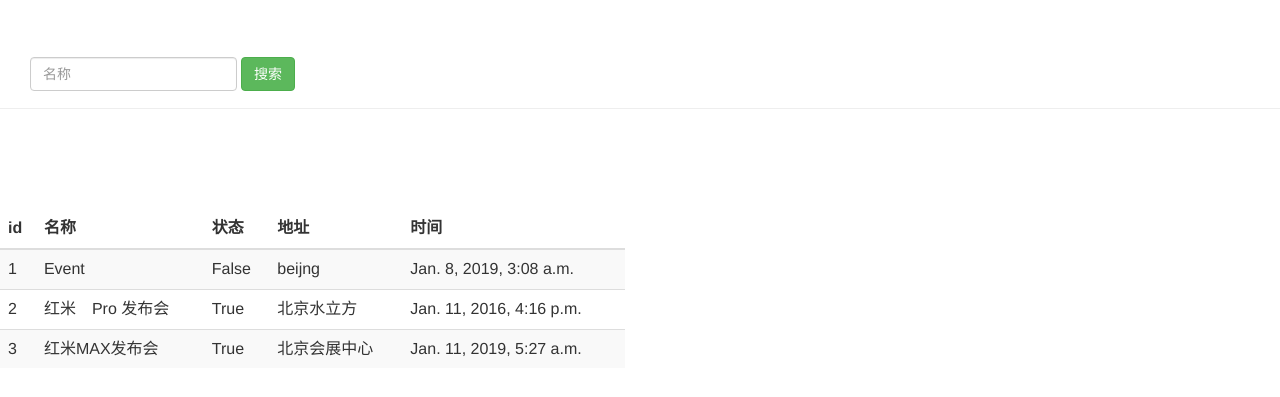
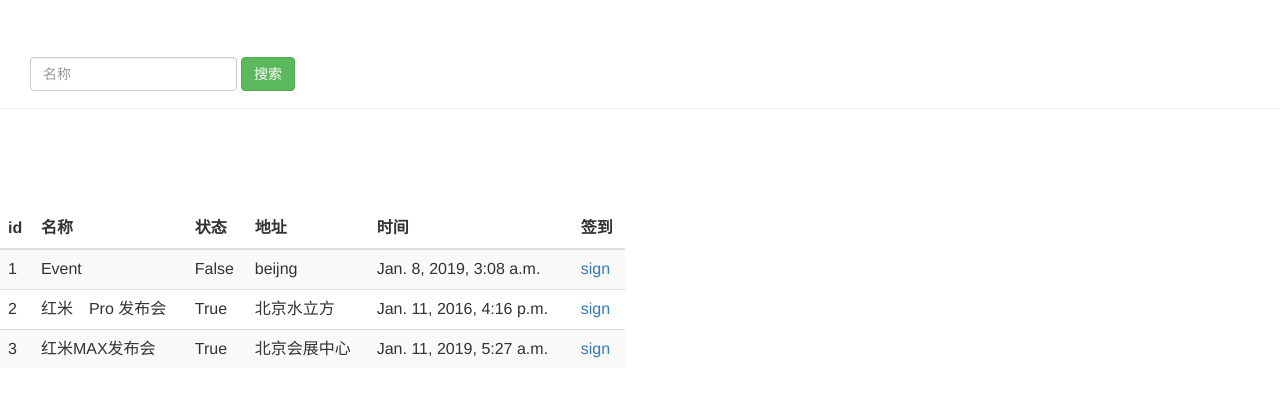
Before and after one commit to Greenbirch2007/DataVisualizations, a Django app: page /event_manage/ in a window 1280 px wide. Shown: the part 51-448 px from the top of the page. Run offline with Django 3.2, Linux system fonts and the light colour scheme; data comes from the database, SQL or seed files in the repository; some libraries are stand-ins or nearby versions.

Commit message:
８web接口开发

```diff
--- a/实践之路/web接口开发与自动化测试基于python语言/guest/guest/settings.py
+++ b/实践之路/web接口开发与自动化测试基于python语言/guest/guest/settings.py
@@ -45,7 +45,7 @@
     'django.middleware.security.SecurityMiddleware',
     'django.contrib.sessions.middleware.SessionMiddleware',
     'django.middleware.common.CommonMiddleware',
-    'django.middleware.csrf.CsrfViewMiddleware',
+    #'django.middleware.csrf.CsrfViewMiddleware',
     'django.contrib.auth.middleware.AuthenticationMiddleware',
     'django.contrib.messages.middleware.MessageMiddleware',
     'django.middleware.clickjacking.XFrameOptionsMiddleware',
--- a/实践之路/web接口开发与自动化测试基于python语言/guest/guest/urls.py
+++ b/实践之路/web接口开发与自动化测试基于python语言/guest/guest/urls.py
@@ -25,6 +25,9 @@
     url(r"^accounts/login/$",views.index),
     url(r"^search_name/$",views.search_name),
     url(r"^guest_manage/$",views.guest_manage),
+    url(r"^sign_index/(?P<eid>[0-9]+)/$",views.sign_index),
+    url(r"^sign_index_action/(?P<eid>[0-9]+)/$",views.sign_index_action),
+    url(r'^logout/$',views.logout),
 
 
 ]
--- a/实践之路/web接口开发与自动化测试基于python语言/guest/sign/templates/event_manage.html
+++ b/实践之路/web接口开发与自动化测试基于python语言/guest/sign/templates/event_manage.html
@@ -49,7 +49,7 @@
          <table class="table table-striped">
              <thead>
                <tr>
-                   <th>id</th><th>名称</th><th>状态</th><th>地址</th><th>时间</th>
+                   <th>id</th><th>名称</th><th>状态</th><th>地址</th><th>时间</th><th>签到</th>
                </tr>
              </thead>
              <tbody>
@@ -60,6 +60,10 @@
                    <td>{{ event.status}}</td>
                    <td>{{ event.address}}</td>
                    <td>{{ event.start_time}}</td>
+                   <!--增加签到链接--->
+                   <td>
+                       <a href="/sign_index/{{event.id}}/" target="{{event.id}}_blank">sign</a>
+                   </td>
                </tr>
               {% endfor %}
 
--- a/实践之路/web接口开发与自动化测试基于python语言/guest/sign/views.py
+++ b/实践之路/web接口开发与自动化测试基于python语言/guest/sign/views.py
@@ -1,5 +1,5 @@
 from django.contrib.auth.decorators import login_required
-from django.shortcuts import render
+from django.shortcuts import render, get_object_or_404
 from django.http import HttpResponse,HttpResponseRedirect
 
 from django.contrib import auth
@@ -74,3 +74,52 @@
         contacts = paginator.page(paginator.num_pages)
 
     return render(request,"guest_manage.html",{"user":username,"guests":contacts})
+
+
+
+# 签到页面
+
+@login_required
+def sign_index(request,eid):
+    event = get_object_or_404(Event,id=eid)
+    return render(request,'sign_index.html',{'event':event})
+
+
+
+# 签到动作
+@login_required
+def sign_index_action(request,eid):
+    event = get_object_or_404(Event,id=eid)
+    phone = request.POST.get('phone','')
+    print(phone)
+    result = Guest.objects.filter(phone=phone)
+
+
+    if not result:
+        return render(request,'sign_index.html',{'event':event,'hint':'phone error.'})
+
+
+
+    result = Guest.objects.filter(phone=phone,event_id=eid)
+    if not result:
+        return render(request, 'sign_index.html', {'event': event, 'hint': 'event id or phone error.'})
+    result = Guest.objects.get(phone=phone,event_id =eid)
+
+
+
+    if result.sign:
+        return render(request, 'sign_index.html', {'event': event, 'hint': ' user has sign in.'})
+    else:
+        Guest.objects.filter(phone=phone,event_id=eid).update(sign='1')
+        return render(request, 'sign_index.html', {'event': event, 'hint': ' sign in success!','guest':result})
+
+
+
+
+# 退出登录
+
+@login_required
+def logout(request):
+    auth.logout(request) # 退出登录
+    response = HttpResponseRedirect('/index/')
+    return response
```
Also changed, not shown: 实践之路/web接口开发与自动化测试基于python语言/guest/sign/templates/sign_index.html (added, +48 -0 lines), 实践之路/web接口开发与自动化测试基于python语言/５．django模板/file1.py (+43 -0 lines), 3 other files.
